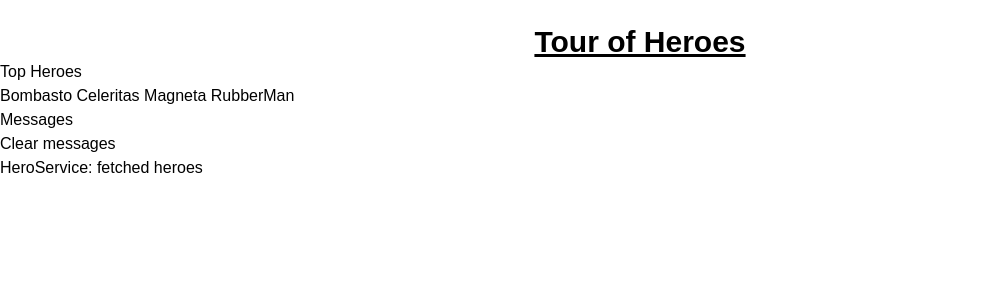
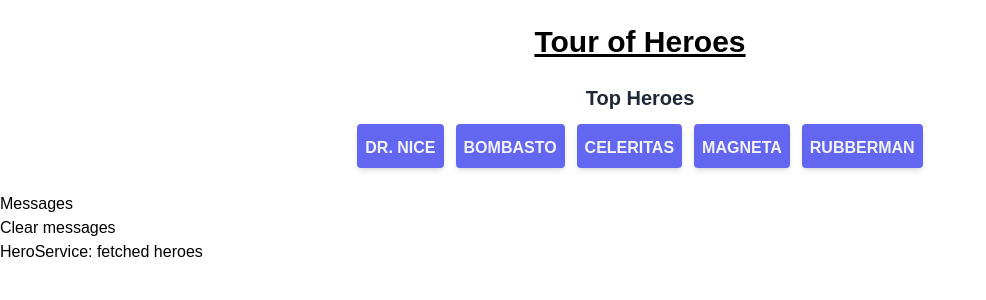
Before and after one commit to b0yu-li/angular-tour-of-heroes, an Angular app: page /dashboard in a window 1280 px wide. Shown: the top 300 px of the page, without its empty margins (0-986 px from the left). Built offline with nearby package versions, Linux system fonts and the light colour scheme.

Commit message:
feat: decorate dashbooard component

```diff
--- a/src/app/app.component.html
+++ b/src/app/app.component.html
@@ -1,5 +1,7 @@
 <h1 class="mt-6 text-3xl font-bold underline text-center">{{title}}</h1>
 
-<router-outlet />
+<div class="p-6">
+    <router-outlet/>
+</div>
 
 <app-messages></app-messages>
--- a/src/app/dashboard/dashboard.component.html
+++ b/src/app/dashboard/dashboard.component.html
@@ -1,6 +1,6 @@
-<h2>Top Heroes</h2>
-<div class="">
-  <a *ngFor="let hero of heroes">
-    {{hero.name}}
-  </a>
+<h2 class="mb-3 text-center text-gray-800 font-bold text-xl">Top Heroes</h2>
+<div class="flex gap-3 justify-center">
+    <div class="shadow-md bg-indigo-500 text-gray-100 font-bold p-2 pt-3 rounded" *ngFor="let hero of heroes">
+        <a href=""> {{hero.name | uppercase}} </a>
+    </div>
 </div>
--- a/src/app/dashboard/dashboard.component.ts
+++ b/src/app/dashboard/dashboard.component.ts
@@ -1,4 +1,4 @@
-import { NgFor } from '@angular/common';
+import { NgFor, UpperCasePipe } from '@angular/common';
 import { Component } from '@angular/core';
 import { Hero } from '../hero';
 import { HeroService } from '../hero.service';
@@ -6,7 +6,7 @@ import { HeroService } from '../hero.service';
 @Component({
   selector: 'app-dashboard',
   standalone: true,
-  imports: [NgFor],
+  imports: [NgFor, UpperCasePipe],
   templateUrl: './dashboard.component.html',
   styleUrl: './dashboard.component.sass'
 })
@@ -21,6 +21,6 @@ export class DashboardComponent {
 
   getHeroes(): void {
     this.heroService.getHeroes()
-      .subscribe(heroes => this.heroes = heroes.slice(1, 5))
+      .subscribe(heroes => this.heroes = heroes.slice(0, 5))
   }
 }
```
Also changed, not shown: 1 other file (tests, documents, lock files or other folders).
